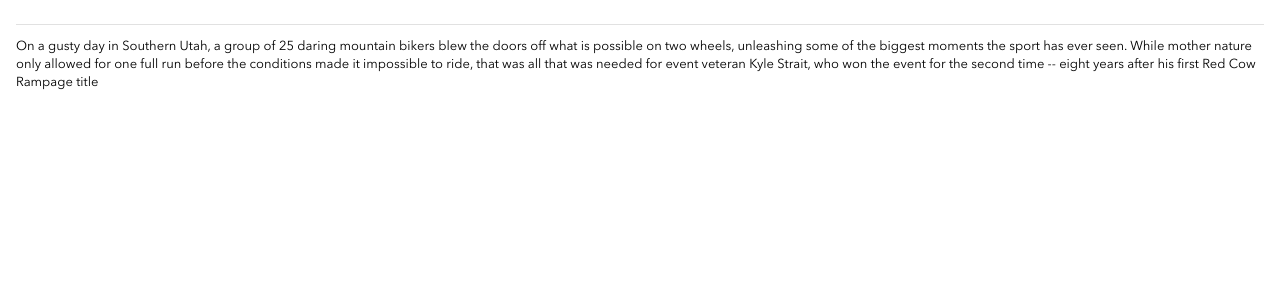
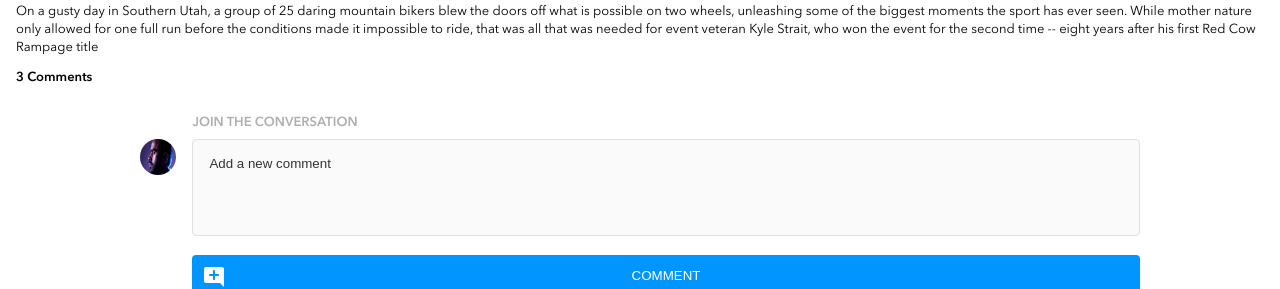
Before and after one commit to Kathp21/katherine-phan-brainflix, a React (Create React App) app: page / in a window 1280 px wide. Shown: the part 1274-1563 px from the top of the page. Before the commit the page ends 1379 px from the top, so only its background shows below. Built offline with nearby package versions, Linux system fonts and the light colour scheme.

Commit message:
Add code and styling for comment component

```diff
--- a/src/App.js
+++ b/src/App.js
@@ -1,14 +1,16 @@
 import './App.scss';
 import Header from './components/Header/Header';
-import React, { useState, useEffect } from 'react';
+import React, { useState } from 'react';
 import VideoComponent from './components/VideoComponent/VideoComponent';
 import data from './data/video-details.json';
+import Comment from './components/Comment/Comment';
 
 function App() {
   return (
     <>
       <Header/>
       <VideoComponent key={data[0].id} video={data[0]} />
+      <Comment/>
     </>
   )
 }
--- a/src/Styles/partials/_mixins.scss
+++ b/src/Styles/partials/_mixins.scss
@@ -1,3 +1,4 @@
+@use '../partials/variables' as *;
 
 @mixin text-regular($font-size) {
     font-size: $font-size;
@@ -13,3 +14,20 @@
     font-size: $font-size;
     font-weight: 700;
   }
+
+  @mixin form-style {
+    box-sizing: border-box;
+    border: 1px solid $form-outline;
+    background-color: $form-background;
+    border-radius: $border-radius;
+  }
+
+  @mixin button-style {
+    height: $btn-height;
+    background-color: $primary-active-form;
+    border-radius: $border-radius;
+    border: none;
+    color: $CTA-txt;
+    background-position: 10px 10px;
+    background-repeat: no-repeat;
+  }
--- a/src/Styles/partials/_variables.scss
+++ b/src/Styles/partials/_variables.scss
@@ -12,35 +12,47 @@
 $divider-line: #e1e1e1;
 $form-outline: #e1e1e1;
 $form-background: #fafafa;
+$avarta-placeholder: #e1e1e1;
 
 //Other styles
 $btn-height: 2.5rem;
 $border-radius: 4px;
 $line-diviver: 1px solid $divider-line;
-$mobi-padding: 1rem;
+$avarta-border-radius: 50%;
 
 
-//mobile text styles
+//Styles for mobile
+$mobi-padding: 1rem;
+$avarta-mob: 2.25rem;
+
+
+
+//Styles for desktop & tablet
+$avarta-tab: 2.5rem;
+$btn-width: 9.375rem;
+$tab-btn-padding: 2rem;
+
+//Mobile text styles
 $page-header-mob: 1.5rem;
 $section-header-mob: 0.75rem;
-$Subheader-mob: 0.813rem;
+$subheader-mob: 0.813rem;
 $body-txt-mob: 0.813rem;
 $btn-txt-mob: 0.625rem;
 
-// desktop & tablet text styles
+//Desktop & tablet text styles
 $page-header: 2.063rem;
 $section-header: 0.75rem;
 $subheader: 0.875rem;
 $body-txt: 0.875rem;
 $btn-label: 0.75rem;
 
-//line height mobible
+//Line height mobible
 $line-h-body-mob: 1.125rem;
 $line-h-subheader-mob: 1.125rem;
 $line-h-secheader-mob: 1.25rem;
 $line-h-btn-mob: 1.25rem;
 
-//line height desktop & tablet
+//Line height desktop & tablet
 $line-height-body: 1.125rem;
 $line-h-subheader: 1.125rem;
 $line-h-secheader: 1.25rem;
--- a/src/components/Button/Button.scss
+++ b/src/components/Button/Button.scss
@@ -1,14 +1,14 @@
-@use '../../Styles/partials/variables' as *;
+// @use '../../Styles/partials/variables' as *;
 
 
-button {
-    margin-top: 1rem;
-    height: $btn-height;
-    background-color: $primary-active-form;
-    border-radius: $border-radius;
-    border: none;
-    color: $CTA-txt;
-    background-image: url('../../assets/images/icons/upload.svg');
-    background-position: 10px 10px;
-    background-repeat: no-repeat;
-}
+// button {
+//     margin-top: 1rem;
+//     height: $btn-height;
+//     background-color: $primary-active-form;
+//     border-radius: $border-radius;
+//     border: none;
+//     color: $CTA-txt;
+//     background-image: url('../../assets/images/icons/upload.svg');
+//     background-position: 10px 10px;
+//     background-repeat: no-repeat;
+// }
--- /dev/null
+++ b/src/components/Comment/Comment.js
@@ -0,0 +1,31 @@
+import avarta from '../../assets/images/Mohan-muruge.jpg';
+import './Comment.scss';
+
+
+function Comment () {
+    return (
+        <div className="comment">
+            <p className="comment__count"> 3 Comments</p>
+            <div>
+                <div className="comment__container">
+                    <img src={avarta} alt="avarta" className="comment__avarta"/>
+                    <div>
+                        <form className="comment__input">
+                            <div className="comment__input-container">
+                                <label for="addComment" className="comment__subheader">JOIN THE CONVERSATION</label>
+                                <input type="text" name="addComment" id="addComment" placeholder="Add a new comment"/>
+                            </div>
+                            <div className="comment__button-container">
+                                <button className="comment__button">COMMENT</button>
+                            </div>
+                        </form>
+                    </div>
+                </div>
+            </div>
+
+
+        </div>
+    )
+}
+
+export default Comment;
--- /dev/null
+++ b/src/components/Comment/Comment.scss
@@ -0,0 +1,52 @@
+@use '../../Styles/partials/variables' as *;
+@use '../../Styles/partials/mixins' as *;
+
+.comment {
+    padding: 0 1rem;
+
+    &__count{
+        @include text-demi($subheader-mob);
+    }
+
+    &__avarta {
+        width: $avarta-mob;
+        height: $avarta-mob;
+        border-radius: $avarta-border-radius;
+        margin: 1.5rem 1rem 0 0;
+    }
+
+    &__container {
+        display: flex;
+        justify-content: center;
+        padding-top: 1rem;
+    }
+
+    &__input-container {
+        display: flex;
+        flex-direction: column;
+    }
+
+    &__subheader {
+        color: $secondary-txt;
+        @include text-demi($subheader-mob);
+        margin-bottom: 0.5rem;
+    }
+
+    &__button-container {
+        display: flex;
+        justify-content: center;
+    }
+
+    &__button {
+       width: 74vw;
+       margin-top: 0;
+       @include button-style;
+       background-image: url('../../assets/images/icons/add_comment.svg');
+    }
+}
+
+#addComment {
+    padding: 1rem 1rem 4rem 1rem;
+    margin-bottom: 1.2rem;
+    @include form-style;
+}
--- a/src/components/Header/Header.scss
+++ b/src/components/Header/Header.scss
@@ -1,16 +1,15 @@
 @use '../../Styles/partials/variables' as *;
+@use '../../Styles/partials/mixins' as *;
 
-input[type=text] {
+#search {
     width: 80vw;
-    box-sizing: border-box;
-    border: 1px solid $form-outline;
-    font-size: 16px;
-    background-color: $form-background;
     background-image: url('../../assets/images/icons/search.svg');
     background-position: 10px 10px;
+    padding: 12px 20px 12px 40px;
+    background-position: 10px 10px;
     background-repeat: no-repeat;
-    padding: 12px 20px 12px 40px;
-    border-radius: 4px;
+    font-size: 16px;
+    @include form-style;
 }
 
 ::placeholder {
```
